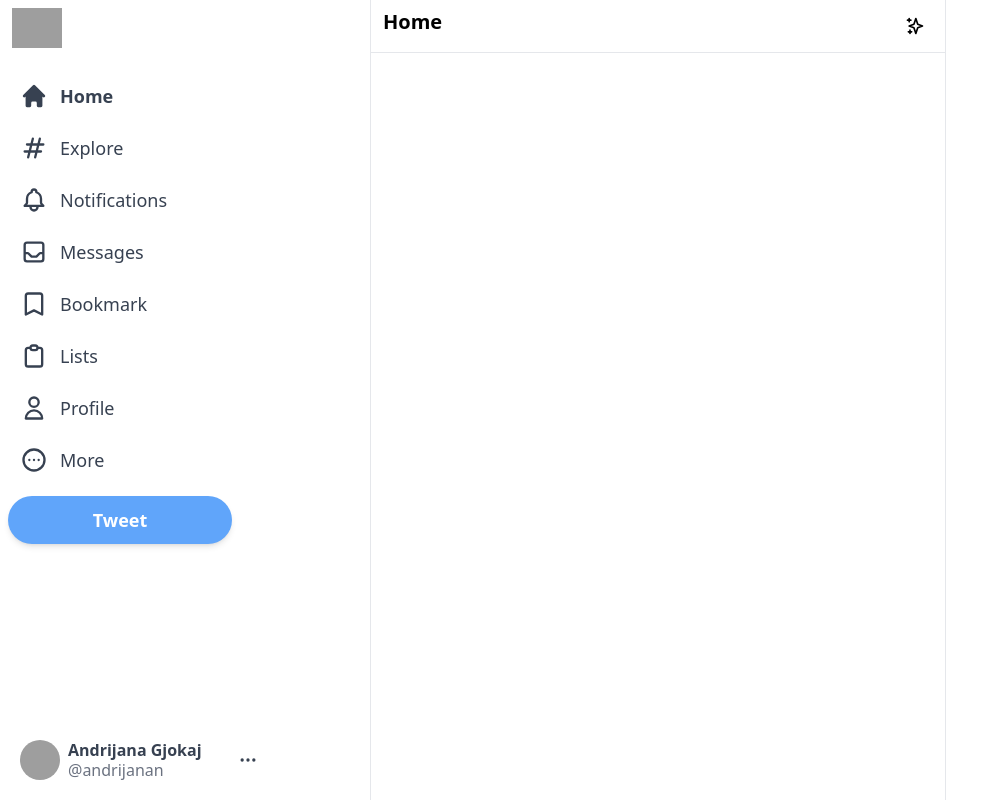
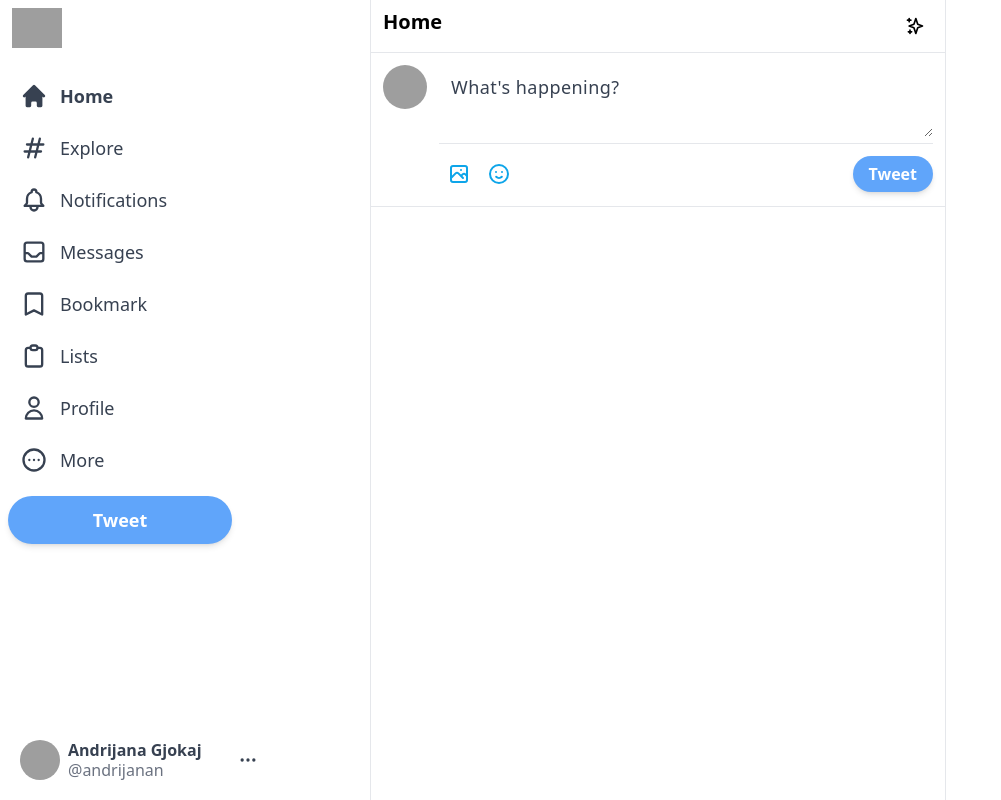
Before and after one commit to andrijanagj/twitter-clone, a Next.js app: page / in a window 1280 px wide. Shown: the whole page, without its empty margins (0-1001 px from the left). Built offline with nearby package versions, Linux system fonts and the light colour scheme; grey boxes are pictures that could not be loaded.

Commit message:
add the onput section of the feed

```diff
--- a/components/Feed.js
+++ b/components/Feed.js
@@ -1,4 +1,5 @@
 import { SparklesIcon } from "@heroicons/react/outline";
+import Input from "./Input";
 
 export default function Feed() {
   return (
@@ -9,6 +10,7 @@
           <SparklesIcon className="h-5" />
         </div>
       </div>
+      <Input />
     </div>
   );
 }
--- /dev/null
+++ b/components/Input.js
@@ -0,0 +1,30 @@
+import { EmojiHappyIcon, PhotographIcon } from "@heroicons/react/outline";
+
+export default function Input() {
+  return (
+    <div className="flex border-b border-gray-200 p-3 space-x-3">
+      <img
+        className=" h-11 w-11 rounded-full cursor-pointer hover:brightness-95"
+        src="https://upload.wikimedia.org/wikipedia/commons/thumb/7/7e/Circle-icons-profile.svg/800px-Circle-icons-profile.svg.png"
+      ></img>
+      <div className="w-full divide-y divide-gray-200">
+        <div className="">
+          <textarea
+            className="w-full border-none focus:ring-0 text-lg placeholder-gray-700 tracking-wide min-h-[50px] text-gray-700"
+            rows="2"
+            placeholder="What's happening?"
+          ></textarea>
+        </div>
+        <div className="flex items-center justify-between pt-2.5">
+          <div className="flex ">
+            <PhotographIcon className="h-10 w-10  hoverEffect p-2 text-sky-500 hover:bg-sky-100" />
+            <EmojiHappyIcon className="h-10 w-10 hoverEffect p-2 text-sky-500 hover:bg-sky-100" />
+          </div>
+          <button className="bg-blue-400 text-white px-4 py-1.5 rounded-full  font-bold shadow-md hover:brightness-95 disabled:opacity-50">
+            Tweet
+          </button>
+        </div>
+      </div>
+    </div>
+  );
+}
--- a/package.json
+++ b/package.json
@@ -15,6 +15,7 @@
     "react-dom": "18.2.0"
   },
   "devDependencies": {
+    "@tailwindcss/forms": "^0.5.2",
     "autoprefixer": "^10.4.7",
     "eslint": "8.18.0",
     "eslint-config-next": "12.1.6",
--- a/tailwind.config.js
+++ b/tailwind.config.js
@@ -6,5 +6,5 @@
   theme: {
     extend: {},
   },
-  plugins: [],
+  plugins: [require("@tailwindcss/forms")],
 };
```
Also changed, not shown: 1 other file (tests, documents, lock files or other folders).
